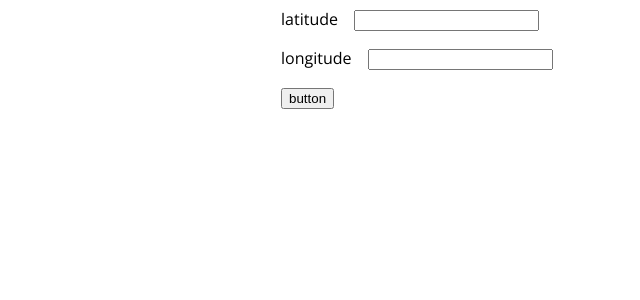
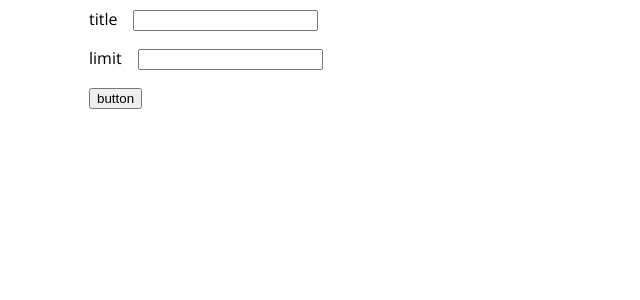
Before and after one commit to LucieSt/sendlog, a React app: page / in a window 1280 px wide. Shown: the top 300 px of the page, without its empty margins (151-791 px from the left). Built offline with nearby package versions, Linux system fonts and the light colour scheme.

Commit message:
form updated

```diff
--- a/src/Components/Form/index.jsx
+++ b/src/Components/Form/index.jsx
@@ -4,13 +4,16 @@ import './style.css';
 
 const Form = () => {
 
-	const [latitude, setLatitude] = useState('');
-	const [longitude, setLongitude] = useState('');
+	const [limit, setLimit] = useState('');
+	const [title, setTitle] = useState('');
 	const [data, setData] = useState(null);
-	const myApi = `https://api.artic.edu/api/v1/artworks?page=2&limit=10`;
 
 	const handleClick = (e) => {
 		e.preventDefault();
+
+		// API URL setup
+		const myApi = `https://api.artic.edu/api/v1/artworks?search?q=${title}&limit=${limit}`;
+
 		fetch(myApi)
 			.then((response) => response.json())
 			.then((data) => setData(data.data));
@@ -21,21 +24,22 @@ const Form = () => {
 	return (
 		<div className="form-container">
 			<form>
-				<label>latitude
-					<input type="number" value={latitude} onChange={(e) => { setLatitude(e.target.value) }} />
+				<label>title
+					<input type="text" value={title} onChange={(e) => { setTitle(e.target.value) }} />
 				</label>
-				<label>longitude
-					<input type="number" value={longitude} onChange={(e) => { setLongitude(e.target.value) }} />
+				<label>limit
+					<input type="number" value={limit} onChange={(e) => { setLimit(e.target.value) }} />
 				</label>
-				<button disabled={!setLatitude} onClick={handleClick}>button</button>
+				<button disabled={!setLimit} onClick={handleClick}>button</button>
 			</form>
 
 			<ul>
 				{data && data.map((record) => (
 					<Results
-						key={record.title}
+						key={record.id}
 						artist={record.artist_title}
 						title={record.title}
+						image={record.image_id}
 					/>
 				))}
 			</ul>
--- a/src/Components/Results/index.jsx
+++ b/src/Components/Results/index.jsx
@@ -1,15 +1,18 @@
 import React, { useState, useEffect } from "react";
 import './style.css';
 
-const Results = ({ artist, title }) => {
+const Results = ({ artist, title, image }) => {
 
-	console.log(artist);
+	const imgUrl = `https://www.artic.edu/iiif/2/${image}/full/300,/0/default.jpg`
+
+	console.log(image);
 
 	return (
 		<li>
+			{image && <img src={imgUrl} alt={title} width="300" height="auto"></img>}
 			<span>{artist ? artist : "anonymous"}</span>
 			<span>-</span>
-			<span>{title}</span>
+			<span>{title ? title : "no title"}</span>
 		</li>
 	);
 };
--- a/src/style.css
+++ b/src/style.css
@@ -9,7 +9,7 @@ html {
 }
 
 .container {
-  max-width: 26rem;
+  max-width: 50rem;
   margin-right: auto;
   margin-left: auto;
 }
```
